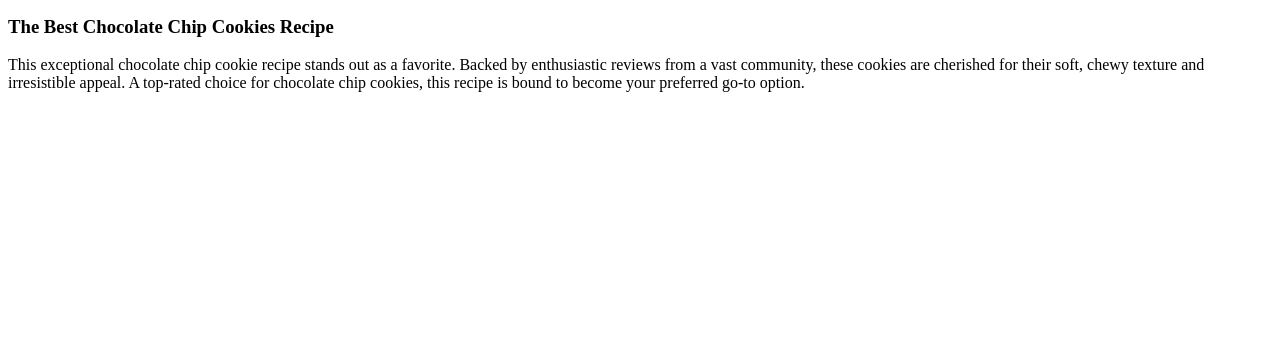
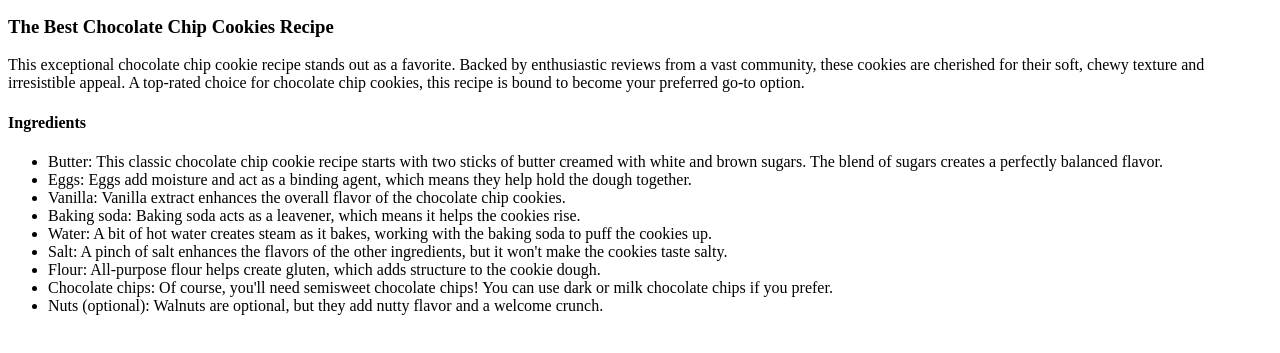
Before and after one commit to JackBrockie17/odin-recipes, a plain HTML site: page recipes/cookies.html in a window 1280 px wide. Shown: the part 101-454 px from the top of the page. Drawn offline with Linux system fonts and the light colour scheme.

Commit message:
Add recipe ingredients                                    - Add list of recipe ingredients

```diff
--- a/recipes/cookies.html
+++ b/recipes/cookies.html
@@ -10,6 +10,17 @@
     <img src="/img/cookies.jpg" alt="Some delicious cookies">
     <h3>The Best Chocolate Chip Cookies Recipe</h3>
     <p>This exceptional chocolate chip cookie recipe stands out as a favorite. Backed by enthusiastic reviews from a vast community, these cookies are cherished for their soft, chewy texture and irresistible appeal. A top-rated choice for chocolate chip cookies, this recipe is bound to become your preferred go-to option.</p>
-
+    <h4>Ingredients</h4>
+    <ul>
+        <li>Butter: This classic chocolate chip cookie recipe starts with two sticks of butter creamed with white and brown sugars. The blend of sugars creates a perfectly balanced flavor.</li>
+        <li>Eggs: Eggs add moisture and act as a binding agent, which means they help hold the dough together.</li>
+        <li>Vanilla: Vanilla extract enhances the overall flavor of the chocolate chip cookies.</li>
+        <li>Baking soda: Baking soda acts as a leavener, which means it helps the cookies rise.</li>
+        <li>Water: A bit of hot water creates steam as it bakes, working with the baking soda to puff the cookies up.</li>
+        <li>Salt: A pinch of salt enhances the flavors of the other ingredients, but it won't make the cookies taste salty.</li>
+        <li>Flour: All-purpose flour helps create gluten, which adds structure to the cookie dough.</li>
+        <li>Chocolate chips: Of course, you'll need semisweet chocolate chips! You can use dark or milk chocolate chips if you prefer.</li>
+        <li>Nuts (optional): Walnuts are optional, but they add nutty flavor and a welcome crunch.</li>
+    </ul>
 </body>
 </html>
```
